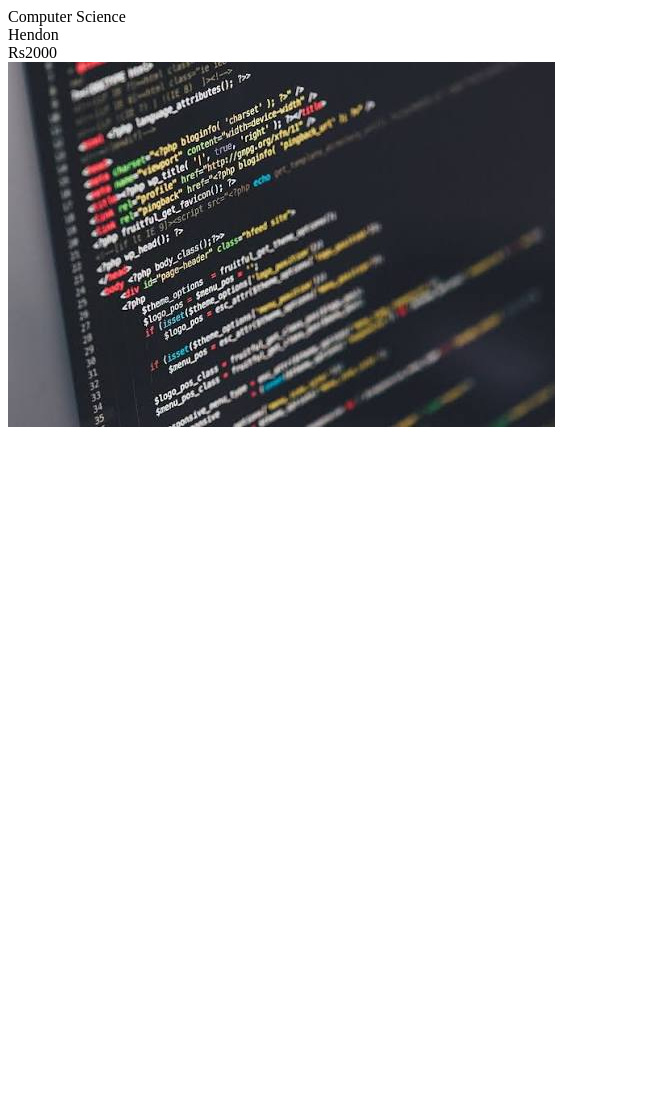
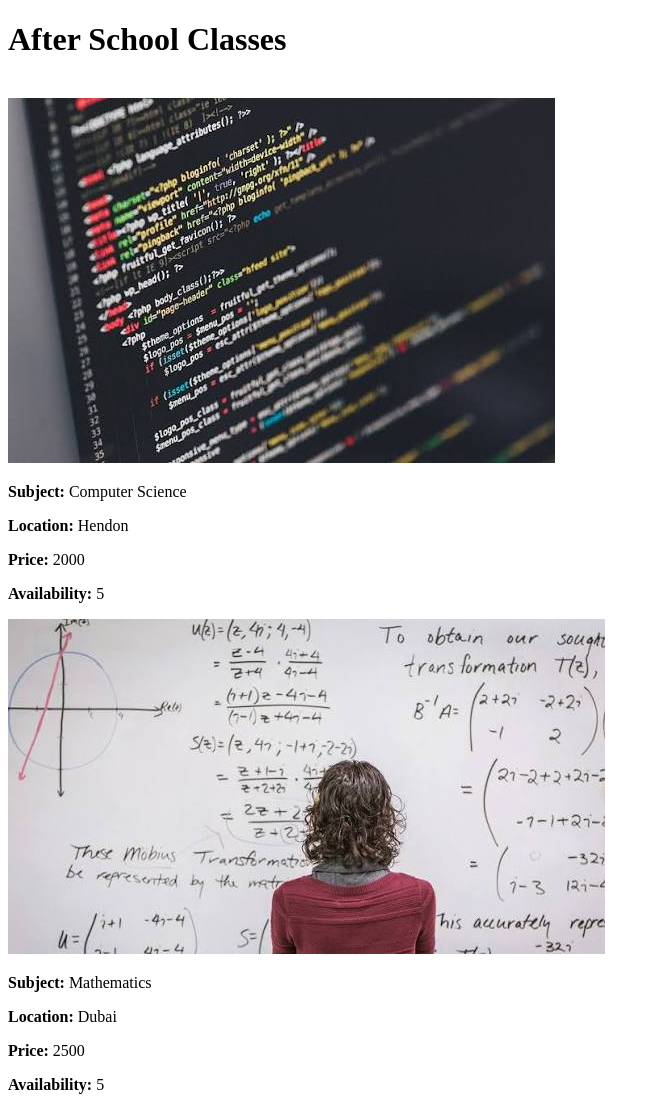
Before and after one commit to Ezinwa29/CST3144_COURSEWORK_FRONTEND, a plain HTML site: page index.html in a window 1280 px wide. Shown: the top 1097 px of the page, without its empty margins (0-660 px from the left). Before the commit the page ends 800 px from the top, so only its background shows below. Drawn offline with nearby package versions, Linux system fonts and the light colour scheme.

Commit message:
Multiple Lessons Added

```diff
--- a/index.html
+++ b/index.html
@@ -7,11 +7,16 @@
     <script src="https://unpkg.com/vue@3/dist/vue.global.js"></script>
 </head>
 <body>
-    <div id="myApp">
-        <div>{{subject}}</div>
-        <div>{{location}}</div>
-        <div>{{price}}</div>
-        <img v-bind:src="image.url" v-bind:alt="image.alt" />
+      <div id="myApp">
+        <h1>{{siteName}}</h1>
+        <br>
+        <div v-for="lesson in lessons" :key="lesson.id">
+            <img v-bind:src="lesson.image.url" v-bind:alt="lesson.image.alt" />
+            <p><b>Subject:</b> {{ lesson.subject }}</p>
+            <p><b>Location:</b> {{ lesson.location }}</p>
+            <p><b>Price:</b> {{ lesson.price }}</p>
+            <p><b>Availability:</b> {{lesson.availability}}</p>
+        </div>
     </div>
     <script>
         const { createApp } = Vue;
@@ -19,14 +24,111 @@
         createApp({
             data() {
                 return {
+                    siteName: "After School Classes",
+                    lessons: [
+                        {image: {
+                            url:"../CST3144_COURSEWORK_FRONTEND/images/computer_science_img.jpg", alt:"Computer Science Lesson Image"
+                        },
+                        id: 1001,
+                        subject:'Computer Science',
+                        location:'Hendon',
+                        price: '2000',
+                        availability: '5',
+                        image: {
+                            url:"../CST3144_COURSEWORK_FRONTEND/images/computer_science_img.jpg", alt:"Computer Science Lesson Image"
+                        }
+                     },
+                      { image: {
+                            url:"../CST3144_COURSEWORK_FRONTEND/images/maths_image.jpg", alt:"Mathematics Lesson Image"
+                        },
+                        id: 1002,
+                        subject:'Mathematics',
+                        location:'Dubai',
+                        price: '2500',
+                        availability: '5',
 
-                            subject: 'Computer Science',
-                            location: 'Hendon',
-                            price: 'Rs2000',
-                            image:{
-                                url:"../CST3144_COURSEWORK_FRONTEND/images/computer_science_img.jpg",
-                                alt:"Computer Science lesson image"
-                            }
+                     },
+                      { image: {
+                            url:"../CST3144_COURSEWORK_FRONTEND/images/english_image.jpg", alt:"English Lesson Image"
+                        },
+                        id: 1003,
+                        subject:'English',
+                        location:'Mauritius',
+                        price: '3000',
+                        availability: '5'
+
+                     },
+                      { image: {
+                            url:"../CST3144_COURSEWORK_FRONTEND/images/science_image.jpg", alt:"Science Lesson Image"
+                        },
+                        id: 1004,
+                        subject:'Science',
+                        location:'Hendon',
+                        price: '2800',
+                        availability: '5',
+
+                     },
+                      { image: {
+                            url:"../CST3144_COURSEWORK_FRONTEND/images/music_image.jpg", alt:"Music Lesson Image"
+                        },
+                        id: 1005,
+                        subject:'Music',
+                        location:'Dubai',
+                        price: '1500',
+                        availability: '5'
+
+                     },
+                      {  image: {
+                            url:"../CST3144_COURSEWORK_FRONTEND/images/history_image.jpg", alt:"History Lesson Image"
+                        },
+                        id: 1006,
+                        subject:'History',
+                        location:'Mauritius',
+                        price: '1800',
+                        availability: '5'
+
+                     },
+                      { image: {
+                            url:"../CST3144_COURSEWORK_FRONTEND/images/geography_image.jpg", alt:"Geography Lesson Image"
+                        },
+                        id: 1007,
+                        subject:'Geography',
+                        location:'Hendon',
+                        price: '1600',
+                        availability: '5'
+
+                     },
+                      { image: {
+                            url:"../CST3144_COURSEWORK_FRONTEND/images/photography_image.jpg", alt:"Photography Lesson Image"
+                        },
+                        id: 1008,
+                        subject:'Photography',
+                        location:'Mauritius',
+                        price: '2200',
+                        availability: '5'
+
+                     },
+                      {  image: {
+                            url:"../CST3144_COURSEWORK_FRONTEND/images/football_image.jpg", alt:"Football Lesson Image"
+                        },
+                        id: 1009,
+                        subject:'Football',
+                        location:'Dubai',
+                        price: '2500',
+                        availability: '5',
+
+                     },
+                      { image: {
+                            url: "../CST3144_COURSEWORK_FRONTEND/images/basketball_image.jpg", alt: "Basketball Lesson Image"
+                        },
+                        id: 1010,
+                        subject:'Basketball',
+                        location:'Hendon',
+                        price: '2700',
+                        availability: '5',
+
+                     }
+                    ]
 
                 }
             },
```
Also changed, not shown: images/basketball_image.jpg (added), images/english_image.jpg (added), images/football_image.jpg (added), images/geography_image.jpg (added), images/history_image.jpg (added), images/maths_image.jpg (added), images/music_image.jpg (added), images/photography_image.jpg (added), images/science_image.jpg (added).
